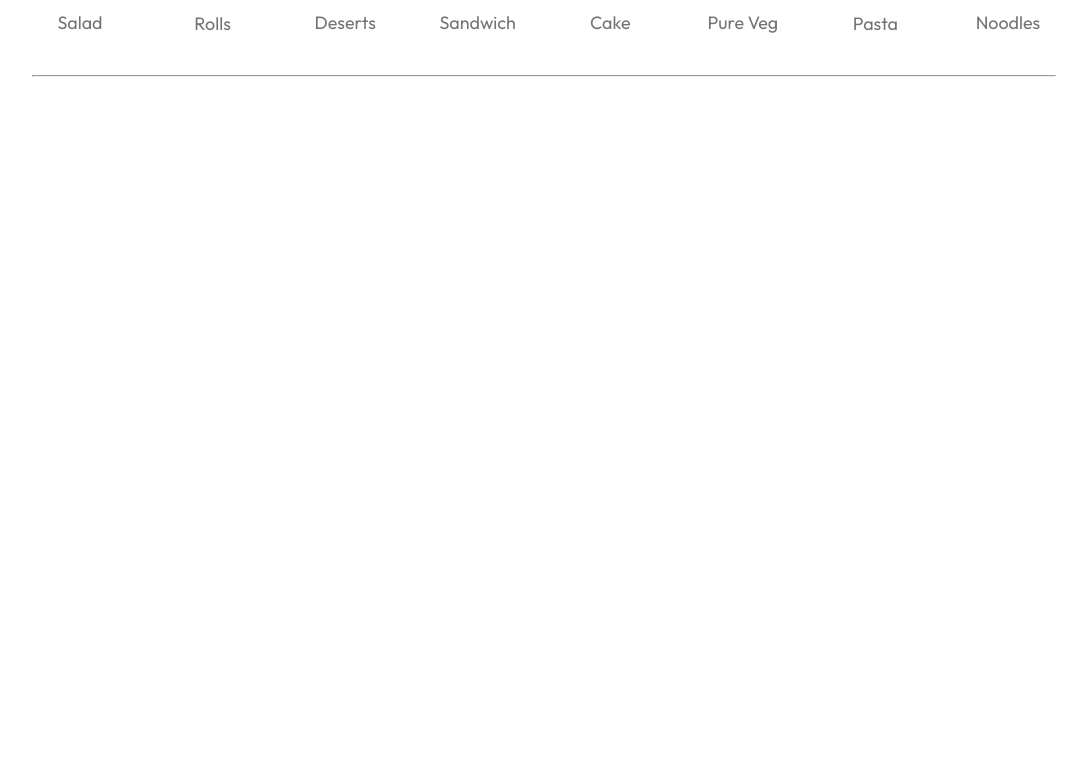
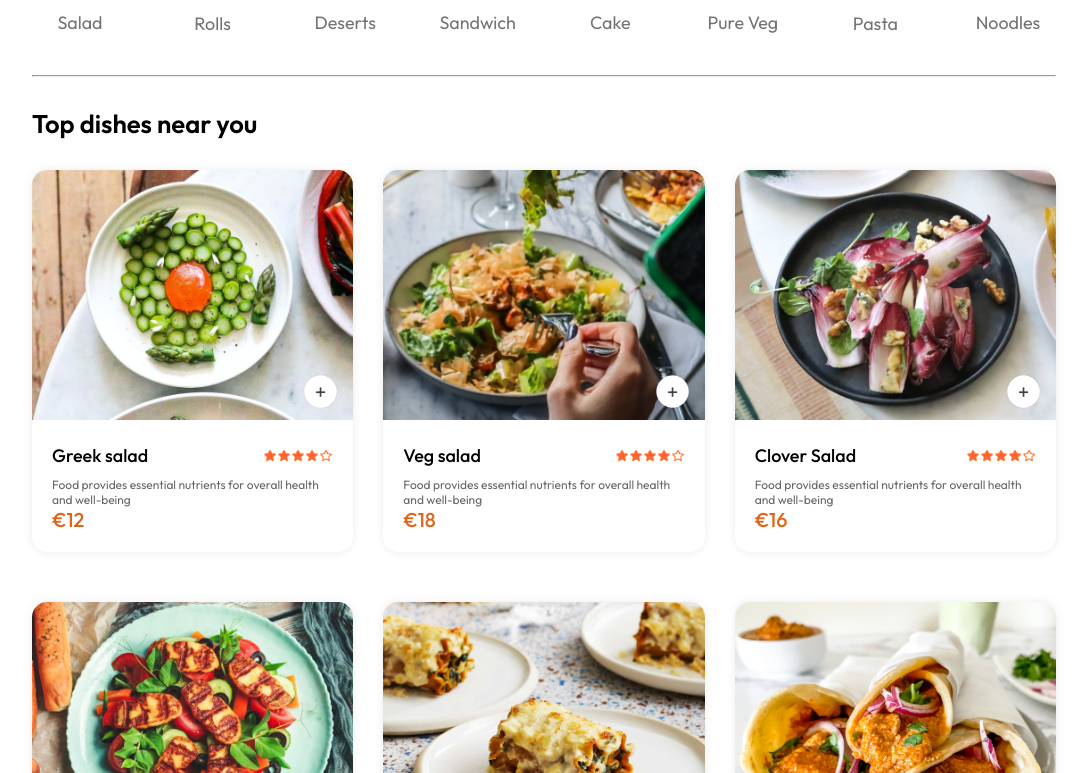
Before and after one commit to fiacrenet/foody, a React (Vite) app in the folder frontend/: page / in a window 1280 px wide. Shown: the part 827-1600 px from the top of the page, without its empty margins (96-1183 px from the left). Before the commit the page ends 904 px from the top, so only its background shows below. Built offline with nearby package versions, Linux system fonts and the light colour scheme.

Commit message:
Product list implemened

```diff
--- /dev/null
+++ b/frontend/src/components/FoodDisplay/FoodDisplay.jsx
@@ -0,0 +1,28 @@
+import React, { useContext } from 'react'
+import '../../styles/FoodDisplay.css'
+import { StoreContext } from '../../context/StoreContext'
+import FoodItem from '../FoodItem/FoodItem'
+
+const FoodDisplay = () => {
+
+    const {food_list} = useContext(StoreContext)
+
+  return (
+    <div className='food-display' id='food-display'>
+        <h2> Top dishes near you </h2>
+        <div className="food-display-list">
+            {food_list.map((item, index) => {
+                return <FoodItem key={index}
+                id={item._id}
+                name={item.name}
+                description={item.description}
+                price={item.price}
+                image={item.image}
+                 />
+            })}
+        </div>
+    </div>
+  )
+}
+
+export default FoodDisplay
--- /dev/null
+++ b/frontend/src/components/FoodItem/FoodItem.jsx
@@ -0,0 +1,36 @@
+import React, { useContext } from 'react'
+import '../../styles/FoodItem.css'
+import { assets } from '../../assets/assets'
+import { StoreContext } from '../../context/StoreContext'
+
+const FoodItem = ({id, name,price,description,image}) => {
+
+  const { cartItems, addToCart, removeFromCart } = useContext(StoreContext);
+
+  return (
+    <div className='food-item'>
+        <div className="food-item-image-container">
+            <img className='food-item-image' src={image} alt='' />
+            {!cartItems[id]
+                ?<img className='add' onClick={() => addToCart(id)} src={assets.add_icon_white} alt='' />
+                :<div className='food-item-counter'>
+                  <img onClick={()=> removeFromCart(id)} src={assets.remove_icon_red} alt='' />
+                  <p>{cartItems[id]}</p>
+                  <img onClick={()=> addToCart(id)} src={assets.add_icon_green} alt='' />
+                </div>
+            }
+        </div>
+        <div className="food-item-info">
+            <div className="food-item-name-rating">
+                <p>{name}</p>
+                <img src={assets.rating_starts} alt='' />
+            </div>
+            <p className="food-item-desc">{description}</p>
+            <p className="food-item-price">€{price}</p>
+        </div>
+
+    </div>
+  )
+}
+
+export default FoodItem
--- /dev/null
+++ b/frontend/src/context/StoreContext.jsx
@@ -0,0 +1,47 @@
+import { createContext, useEffect, useState } from "react";
+import { food_list } from "../assets/assets";
+
+export const StoreContext = createContext(null)
+
+const StoreContextProvider = (props) => {
+
+    const [cartItems, setCartItems]= useState({});
+   // adding product to the cart
+    const addToCart = (itemId) => {
+        //Check if there are any products in the cart
+        if(!cartItems[itemId]){
+            //In case there are any product in the cart
+            setCartItems((prev) => ({...prev,[itemId]:1}))
+        }
+        else {
+            // In case product already exist in the cart
+            setCartItems((prev) => ({...prev, [itemId] : prev[itemId]+1}))
+        }
+    }
+    // Remove product from cart
+    const removeFromCart = (itemId) => {
+        setCartItems((prev) => ({...prev, [itemId]:prev[itemId]-1}))
+    }
+
+    useEffect(()=>{
+        console.log(cartItems);
+    },[cartItems])
+
+
+    const contextValue = {
+
+        food_list,
+        cartItems,
+        setCartItems,
+        addToCart,
+        removeFromCart
+    }
+
+    return(
+        <StoreContext.Provider value={contextValue}>
+            {props.children}
+        </StoreContext.Provider>
+    )
+}
+
+export default StoreContextProvider
--- a/frontend/src/main.jsx
+++ b/frontend/src/main.jsx
@@ -3,10 +3,13 @@
 import App from './App.jsx'
 import './index.css'
 import { BrowserRouter } from 'react-router-dom'
+import StoreContextProvider from './context/StoreContext.jsx'
 
 ReactDOM.createRoot(document.getElementById('root')).render(
   <BrowserRouter>
-    <App />
+    <StoreContextProvider>
+      <App />
+    </StoreContextProvider>
   </BrowserRouter>
 
 )
--- a/frontend/src/pages/Home/Home.jsx
+++ b/frontend/src/pages/Home/Home.jsx
@@ -2,6 +2,7 @@
 import '../../styles/Home.css'
 import Header from '../../components/Header/Header'
 import ExploreMenu from '../../components/ExploreMenu/ExploreMenu'
+import FoodDisplay from '../../components/FoodDisplay/FoodDisplay'
 
 const Home = () => {
 
@@ -11,6 +12,7 @@
     <div>
       <Header />
       <ExploreMenu category={category} setCategory={setCategory} />
+      <FoodDisplay  category={category} />
 
     </div>
   )
--- /dev/null
+++ b/frontend/src/styles/FoodDisplay.css
@@ -0,0 +1,16 @@
+.food-display{
+    margin-top:30px;
+}
+
+.food-display h2{
+    font-size: max(2vw, 24px);
+    font-weight: 600;
+}
+
+.food-display-list{
+    display: grid;
+    grid-template-columns: repeat(auto-fill, minmax(240px, 1fr));
+    margin-top: 30px;
+    gap: 30px;
+    row-gap: 50px;
+}
--- /dev/null
+++ b/frontend/src/styles/FoodItem.css
@@ -0,0 +1,76 @@
+.food-item{
+    width: 100%;
+    margin: auto;
+    border-radius: 15px;
+    box-shadow: 0px 0px 10px #00000015;
+    transition: 0.3s;
+    animation: fadeIn 1s;
+
+}
+
+.food-item-image{
+    width: 100%;
+    border-radius: 15px 15px 0px 0px;
+}
+
+.food-item-info{
+    padding: 20px;
+
+}
+
+.food-item-name-rating{
+    display: flex;
+    justify-content: space-between;
+    align-items: center;
+    margin-bottom: 10px;
+}
+
+.food-item-name-rating p{
+    font-size: 18px;
+    font-weight: 500;
+}
+
+.food-item-name-rating img{
+    width: 70px;
+}
+
+.food-item-desc{
+    color: #676767;
+    font-size: 12px;
+}
+
+.food-item-price{
+    color: #E06519;
+    font-weight: 500;
+    font-size: 20px;
+    margin-top: 10px 0px;
+}
+
+.food-item-image-container{
+    position: relative;
+}
+
+.food-item-image-container .add{
+    width: 35px;
+    position: absolute;
+    bottom: 15px;
+    right: 15px;
+    cursor: pointer;
+    border-radius: 50%;
+}
+
+.food-item-counter{
+    position: absolute;
+    bottom: 15px;
+    right: 15px;
+    display: flex;
+    align-items: center;
+    gap: 10px;
+    padding: 6px;
+    border-radius: 50px;
+    background-color: white;
+}
+
+.food-item-counter img{
+    width: 30px;
+}
```
